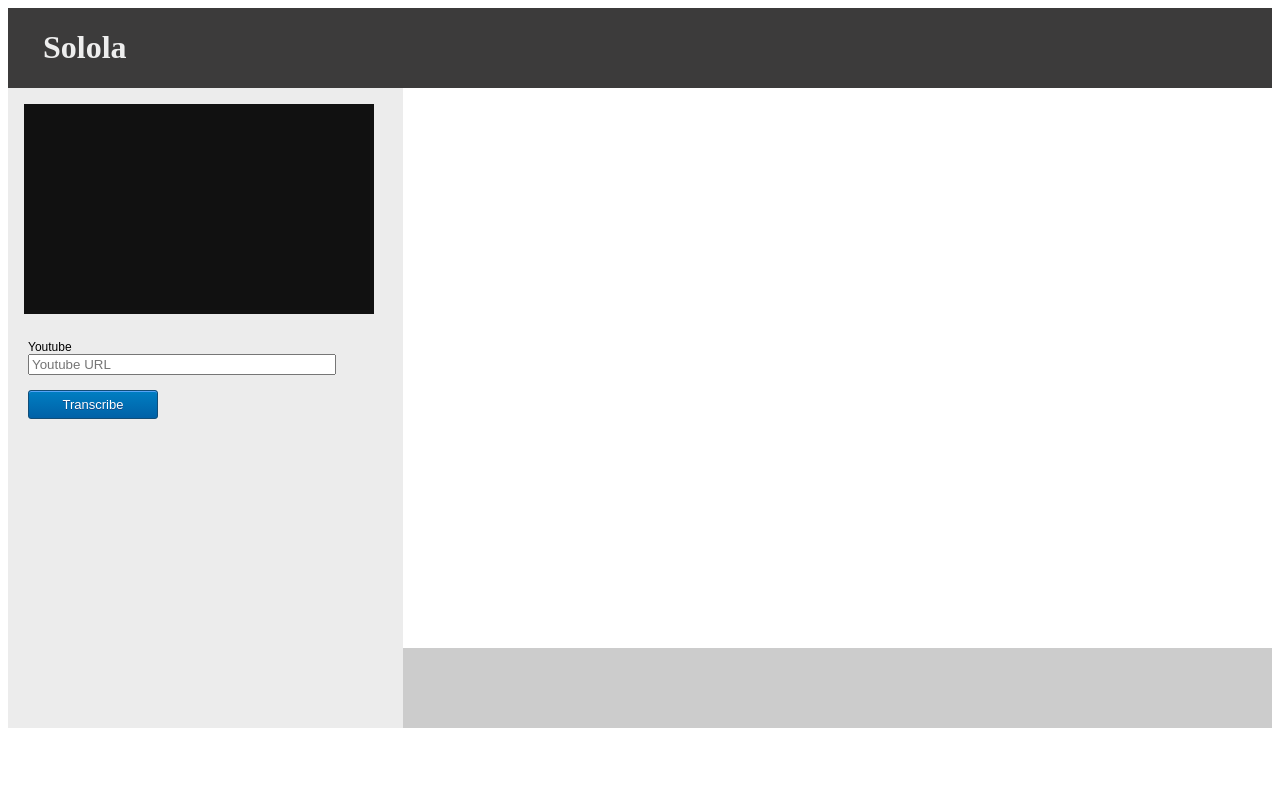
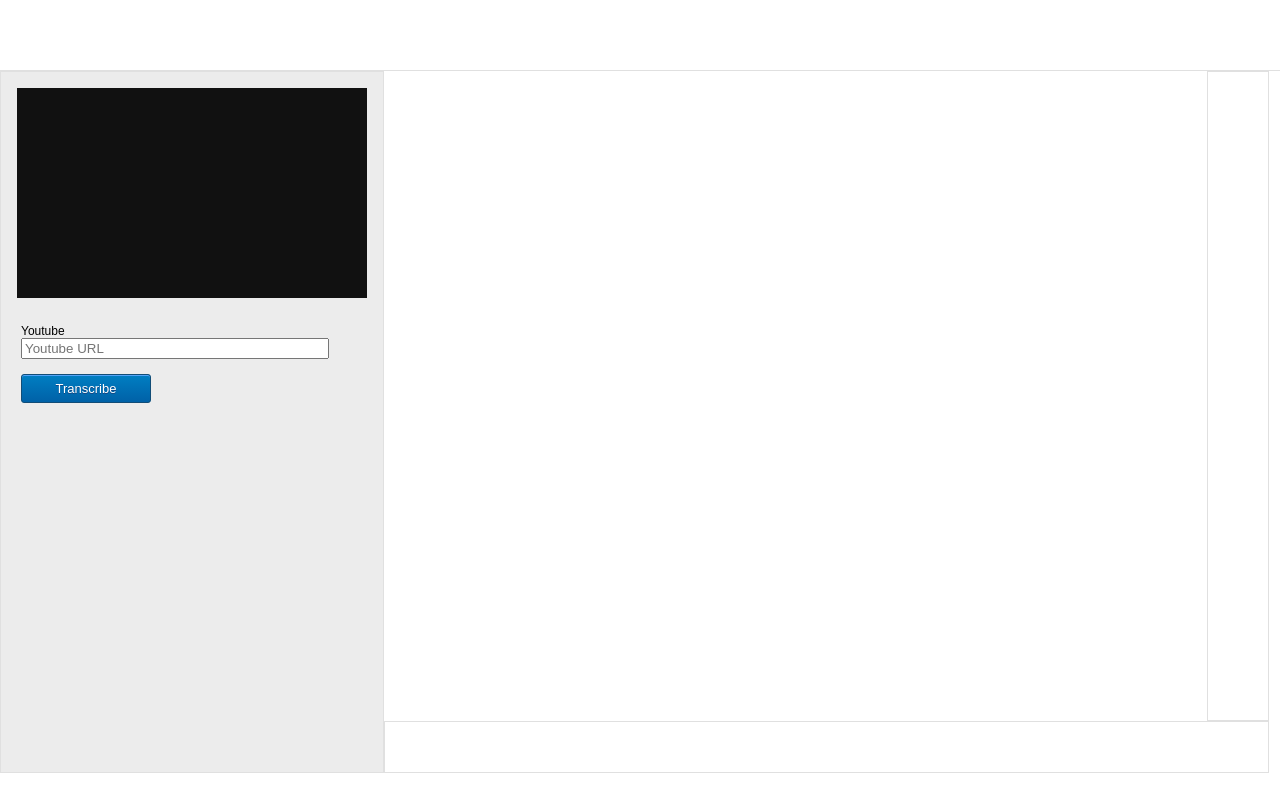
Before and after one commit to SoloLa-Platform/soloroom-frontend, a Vue app: page / in a window 1280 px wide. Built offline with nearby package versions, Linux system fonts and the light colour scheme; no server answers.

Commit message:
SR-134 - Update component structure

```diff
--- a/src/App.vue
+++ b/src/App.vue
@@ -1,19 +1,28 @@
 <template>
   <div id="app">
+    <NavigationBar/>
+    <!-- this will be router-view -->
     <Transcription/>
   </div>
 </template>
 <script lang="ts">
 import Vue from 'vue';
 import Transcription from '@/pages/transcription/Transcription.vue';
+import NavigationBar from '@/components/NavigationBar.vue';
+
 export default Vue.extend({
   name: 'App',
   components: {
+    NavigationBar,
     Transcription,
+
   },
 });
 </script>
 
 <style lang="scss">
-
+body, html  {
+  margin: 0;
+  padding: 0;
+}
 </style>
--- a/src/components/AudioMedia.vue
+++ b/src/components/AudioMedia.vue
@@ -1,5 +1,5 @@
 <template>
-  <div>
+  <div class="audio-media-container">
     <div class="video-container">
       <div class="title"></div>
       <div class="video-frame"></div>
@@ -28,9 +28,11 @@ export default Vue.extend({
 </script>
 
 <style lang="scss" scoped>
+.audio-media-container {
+
+}
   .video-container {
     padding: 1em;
-
     .title {
       font-size: 1.5em;
       font-weight: 1000;
@@ -41,9 +43,7 @@ export default Vue.extend({
       width: 350px;
       height: 210px;
     }
-
   }
-
   .input-label {
     font-size: 12px;
     font-family: Arial, Helvetica, sans-serif;
@@ -66,6 +66,7 @@ export default Vue.extend({
   .indent {
     margin-left: 20px;
   }
+  // move to common.scss
   .primary {
     -moz-box-shadow:inset 0px 1px 0px 0px #54a3f7;
     -webkit-box-shadow:inset 0px 1px 0px 0px #54a3f7;
@@ -91,6 +92,7 @@ export default Vue.extend({
     text-decoration:none;
     text-shadow:0px 1px 0px #154682;
   }
+  // move to common.scss
   .primary:hover {
     background:-webkit-gradient(linear, left top, left bottom, color-stop(0.05, #0061a7), color-stop(1, #007dc1));
     background:-moz-linear-gradient(top, #0061a7 5%, #007dc1 100%);
@@ -101,6 +103,7 @@ export default Vue.extend({
     filter:progid:DXImageTransform.Microsoft.gradient(startColorstr='#0061a7', endColorstr='#007dc1',GradientType=0);
     background-color:#0061a7;
   }
+  // move to common.scss
   .primary:active {
     position:relative;
     top:1px;
--- a/src/components/Editor.vue
+++ b/src/components/Editor.vue
@@ -1,16 +1,21 @@
 <template>
 <div class="editor-container">
   <div ref="score-container" class="score-container">
+    <!-- SheetMusic Component-->
     <div class="score" ref="score">
     </div>
-  </div>
-  <div class="control-container">
-  </div>
+    <!-- NoteToolBox Component-->
+    <div class="note-toolbox"></div>
+    </div>
+    <!-- PlayingController Component-->
+    <div class="control-container">
+    </div>
 </div>
 </template>
 
 <script lang="ts">
 import Vue, { VNode } from 'vue';
+// todos
 import { OpenSheetMusicDisplay, Cursor, VoiceEntry, Note, StemDirectionType } from 'opensheetmusicdisplay';
 import axios from 'axios';
 
@@ -26,6 +31,7 @@ export default Vue.extend({
     this.createOSMDViewer();
   },
   methods: {
+    // todo: move into SheetMusic component
     async createOSMDViewer(): Promise<any> {
       await this.fetchDemoSheet();
       const container: HTMLElement = this.$refs.score as HTMLElement;
@@ -36,6 +42,7 @@ export default Vue.extend({
         this.OSMDViewer.render();
       });
     },
+    // todo: move into service
     fetchDemoSheet() {
       return axios.post('/sheet-music/demo', {
         header: {
@@ -55,20 +62,33 @@ export default Vue.extend({
 .editor-container {
   display: flex;
   flex-direction: column;
-
   .score-container {
     display: flex;
-
+    height: calc( 90vh - 70px );
     .score {
       display: inline-block;
-      height: 70vh;
       overflow-y: scroll;
-      width: 100%;
+
+      @media screen and (max-width: 1367px) {
+        // width: 1200px;
+        width: calc(69vw - 60px);
+      }
+
+      @media screen and (min-width: 1366px) and (max-width:1920px) {
+        // width: 1500px;
+        width: 75vw;
+      }
+
     }
   }
   .control-container {
-    background-color: #CCCCCC;
-    height: 80px;
+    background-color: #ffffff;
+    height: 50px;
+    border: 1px solid rgb(224, 224, 224);
+  }
+  .note-toolbox {
+    width: 60px;
+    border: 1px solid rgb(224, 224, 224);
   }
 }
 
--- /dev/null
+++ b/src/components/NavigationBar.vue
@@ -0,0 +1,18 @@
+<template>
+  <div class="navigation-bar">
+  </div>
+</template>
+
+<script lang="ts">
+import Vue from 'vue';
+export default Vue.extend({
+  name: 'NavigationBar',
+});
+</script>
+<style lang="scss" scoped>
+.navigation-bar {
+  background: #FFFFFF;
+  height: 70px;
+  border-bottom: 1px solid rgb(224, 224, 224);
+}
+</style>
--- a/src/pages/transcription/Transcription.vue
+++ b/src/pages/transcription/Transcription.vue
@@ -1,12 +1,11 @@
 <template>
   <div class="transcription-container">
-      <div class="header">
-        <h1 class="title">Solola</h1>
-      </div>
     <div class="transcription-content">
+      <!-- MediaWrapper Component-->
       <div class="media-wrapper">
         <AudioMedia/>
       </div>
+      <!-- Editor Component -->
       <div class="editor-wrapper">
         <Editor class="editor"/>
       </div>
@@ -33,36 +32,18 @@ export default {
 </script>
 
 <style lang="scss" scoped>
-$header-height: 80px;
-$media-width: 400px;
-
 .transcription-container {
   display: flex;
   flex-direction: column;
 
-  .header {
-      height: $header-height;
-      background-color: #3C3B3B;
-      color: #EEEEEE;
-      .title {
-        margin-left: 35px;
-      }
-    }
   .transcription-content {
     display: flex;
     flex-direction: row;
     justify-content: flex-start;
 
     .media-wrapper {
-      width: $media-width;
       background: #ECECEC;
-    }
-    .editor-wrapper {
-
-      width: 880px;
-      .editor {
-        width: 100%;
-      }
+      border: 1px solid rgb(224, 224, 224);
     }
   }
 }
--- a/src/pages/transcription/main.js
+++ /dev/null
@@ -1,6 +0,0 @@
-import Vue from 'vue';
-import App from './Editor.vue';
-
-new Vue({
-  render: h => h(App),
-}).$mount('#app');
--- a/src/router.ts
+++ b/src/router.ts
@@ -9,7 +9,7 @@ export default new Router({
   routes: [
     {
       path: '/',
-      name: 'Editor',
+      name: 'Transcription',
       component: () => import('./pages/transcription/Transcription.vue'),
     },
     // {
```
Lines whose indentation alone changed are shown as unchanged.
